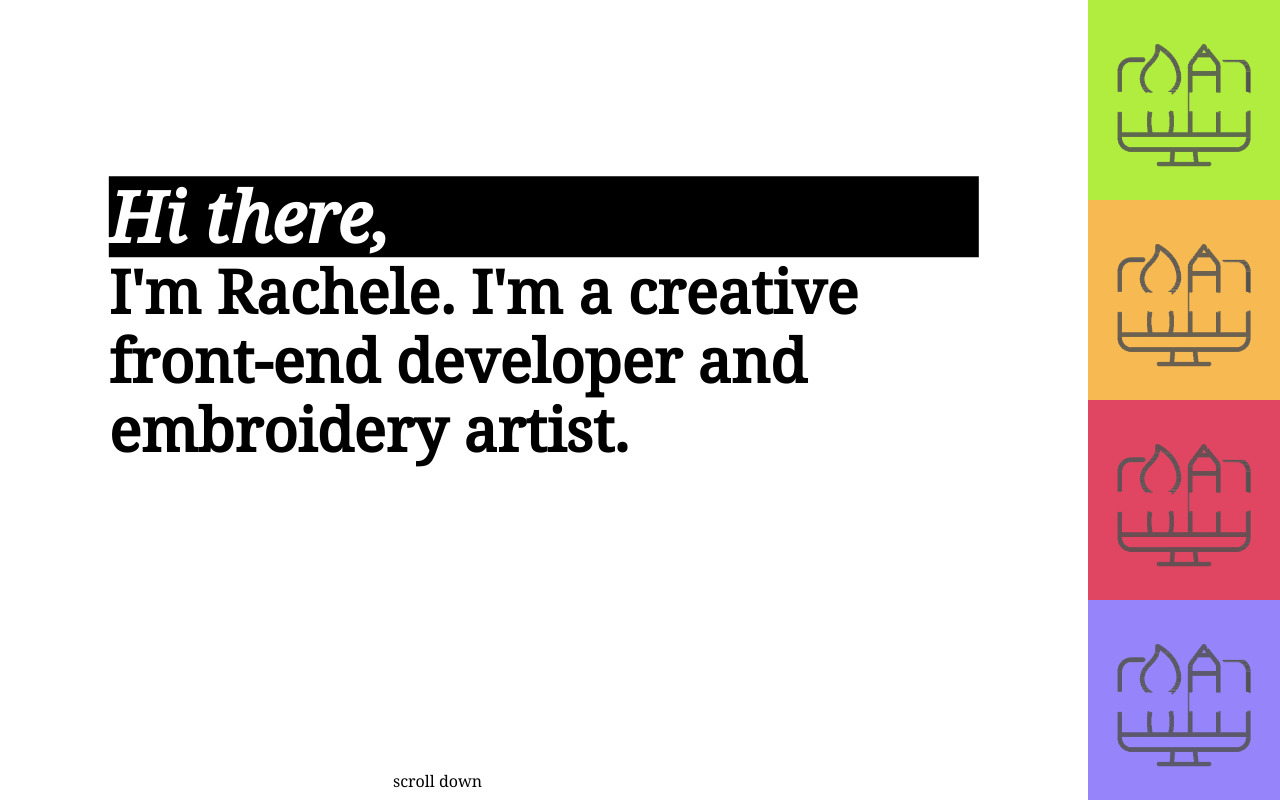
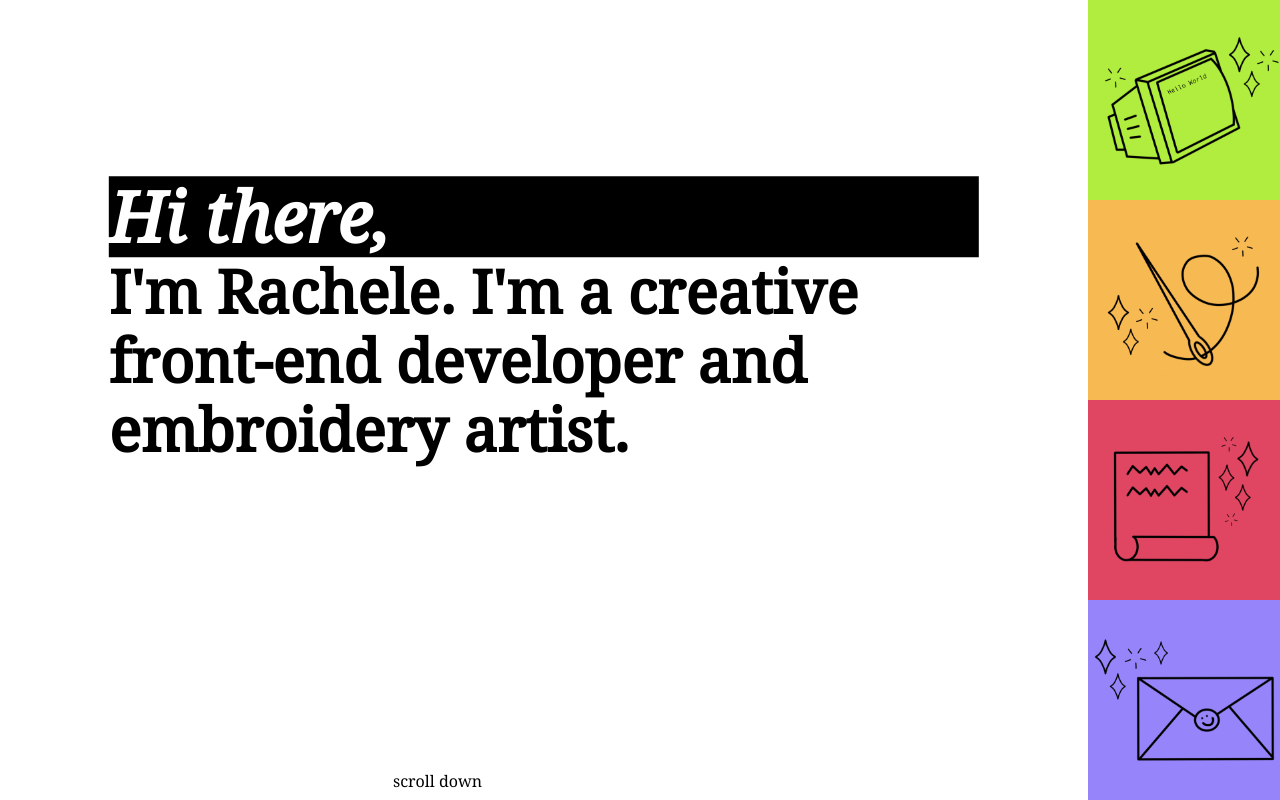
Before and after one commit to rachelekm/portfolio, a website: page public/index.html in a window 1280 px wide. Drawn offline with nearby package versions, Linux system fonts and the light colour scheme.

Commit message:
new nav item imgs

```diff
--- a/public/index.html
+++ b/public/index.html
@@ -15,10 +15,10 @@
 <body>
     <nav role="navigation">
         <ul class="navList">
-            <li class="navItem" role="button" aria-pressed="true" style="background-color: #B0ED3E"><a href="#webDev"><img alt="Web Development Section Icon" src="imgs/tempImage_transparent.png" ></a></li>
-            <li class="navItem" role="button" aria-pressed="false" style="background-color: #F7B952"><a href="#art"><img alt="Web Development Section Icon" src="imgs/tempImage_transparent.png" ></a></li>
-            <li class="navItem" role="button" aria-pressed="false" style="background-color: #E04662"><a href="#resume"><img alt="Web Development Section Icon" src="imgs/tempImage_transparent.png"></a></li>
-            <li class="navItem" role="button" aria-pressed="false" style="background-color: #9685FA"><a href="#contact"><img alt="Web Development Section Icon" src="imgs/tempImage_transparent.png"></a></li>
+            <li class="navItem" role="button" aria-pressed="true" aria-label="Scroll to Web Development Section" style="background-color: #B0ED3E"><a href="#webDev"><img alt="Web Development Section Icon" src="imgs/webDevNavIcon.png" ></a></li>
+            <li class="navItem" role="button" aria-pressed="false" aria-label="Scroll to Embroidery Art Section" style="background-color: #F7B952"><a href="#art"><img alt="Embroidery Art Section Icon" src="imgs/ArtNavIcon.png" ></a></li>
+            <li class="navItem" role="button" aria-pressed="false" aria-label="Scroll to Resume Section" style="background-color: #E04662"><a href="#resume"><img alt="Resume Section Icon" src="imgs/resumeNavIcon.png"></a></li>
+            <li class="navItem" role="button" aria-pressed="false" aria-label="Scroll to Contact Section" style="background-color: #9685FA"><a href="#contact"><img alt="Contact Section Icon" src="imgs/contactNavIcon.png"></a></li>
         </ul>
     </nav>
     <main role="main">
```
Also changed, not shown: public/imgs/ArtNavIcon.png (added), public/imgs/contactNavIcon.png (added), public/imgs/resumeNavIcon.png (added), public/imgs/webDevNavIcon.png (added).
